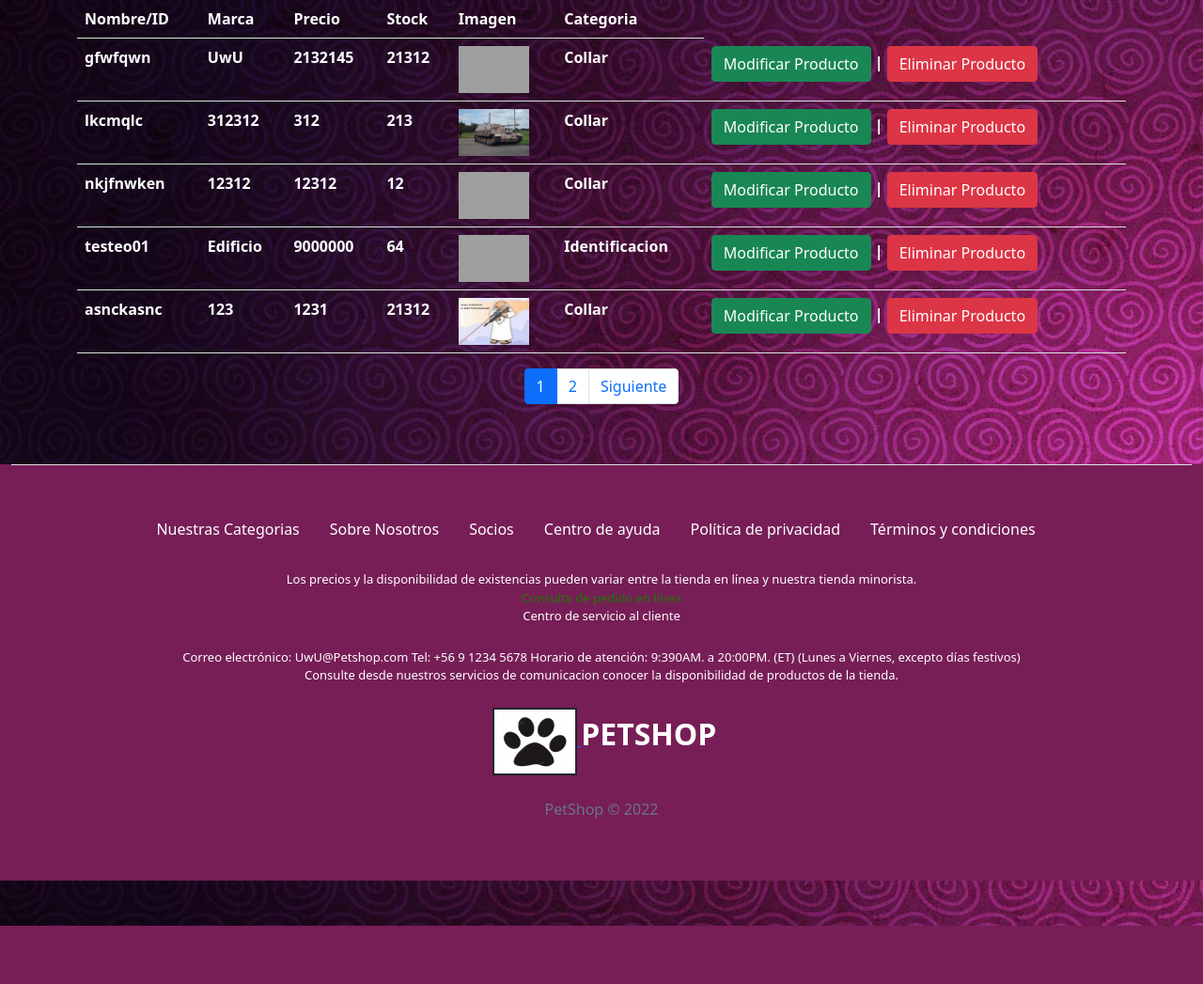
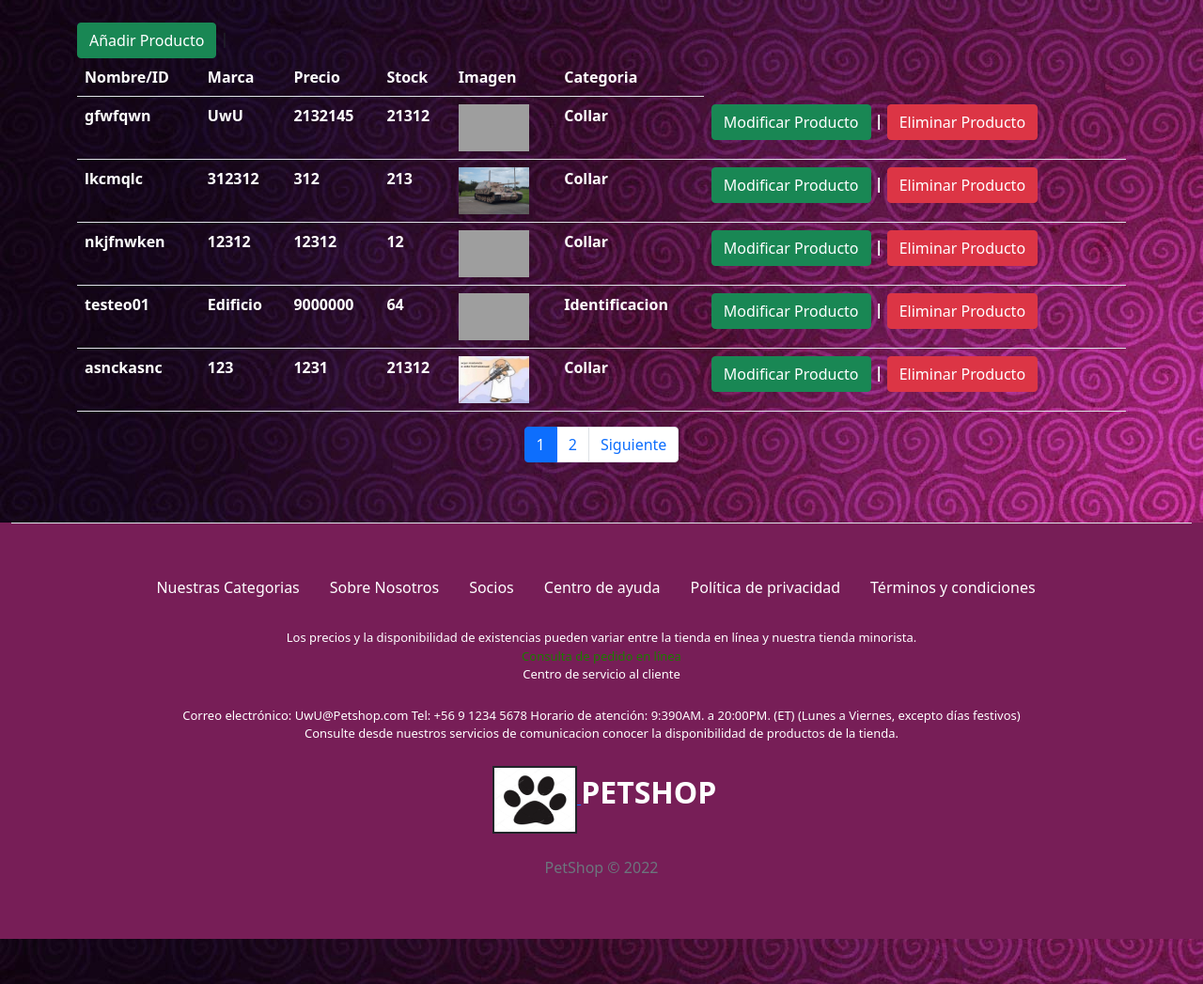
Before and after one commit to Fraughtur/PetShopWeb, a Django app: page /Listar/ in a window 1280 px wide; the page is wider, and only the part inside the window is pictured. Shown: the part 136-1183 px from the top of that part at 94% size. Before the commit the page ends 1121 px from the top of that part, so only its background shows below. Run offline with Django 4.2, Linux system fonts and the light colour scheme; data comes from the database, SQL or seed files in the repository; lists and menus that the app fills with data are empty; some libraries are stand-ins or nearby versions; grey boxes are pictures that could not be loaded.

Commit message:
añadir productos en lsitar

```diff
--- a/PetShop/core/templates/core/lista_productos.html
+++ b/PetShop/core/templates/core/lista_productos.html
@@ -24,7 +24,14 @@
 
   {% block contenido %}
 {% load humanize %}
+
 <div class="container">
+  <div class="row">
+    <div class="col">
+      <br>
+      <a href="{% url 'registroproductos' %}" class="btn btn-success">Añadir Producto</a> |
+    </div>
+  </div>
 <table class="table table-striped table-hover table-responsive-sm">
 <tr>
   <th style="color: white;">Nombre/ID </th>
```
